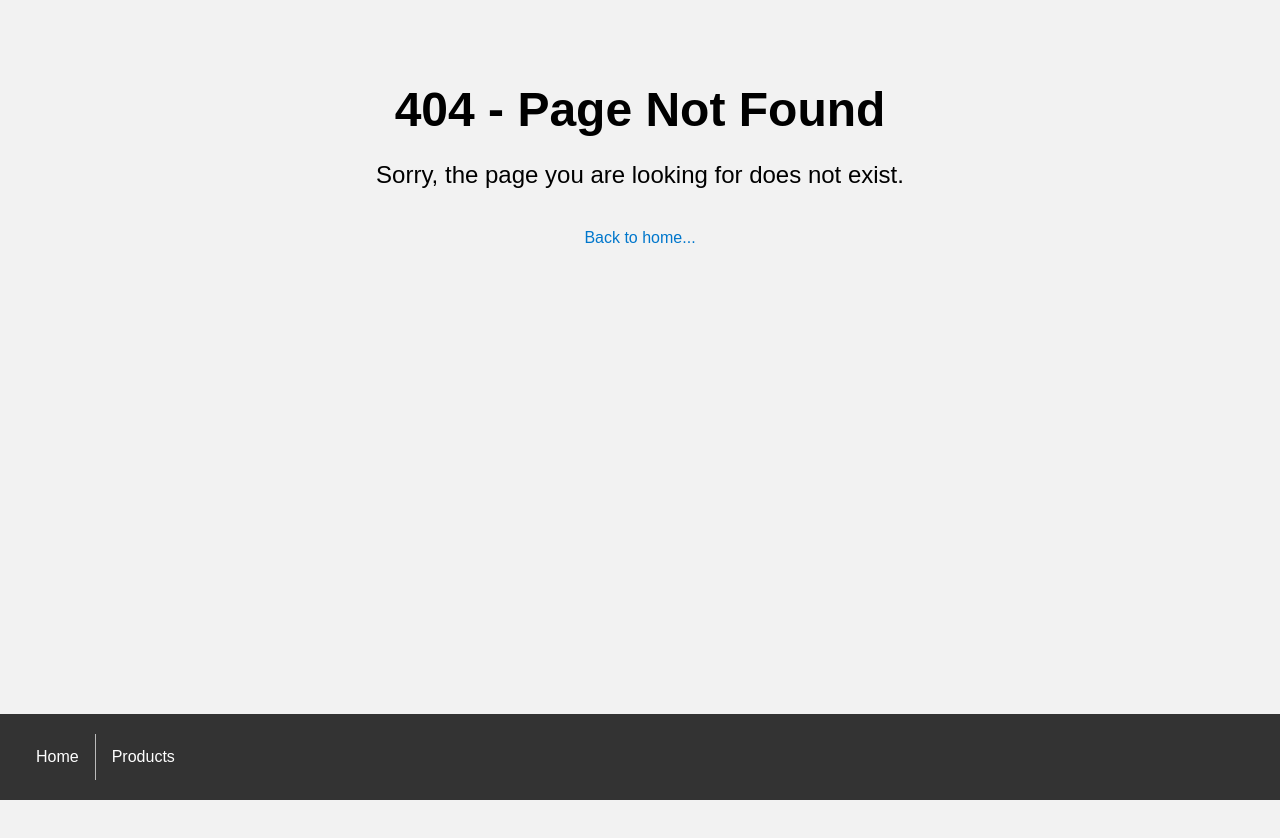
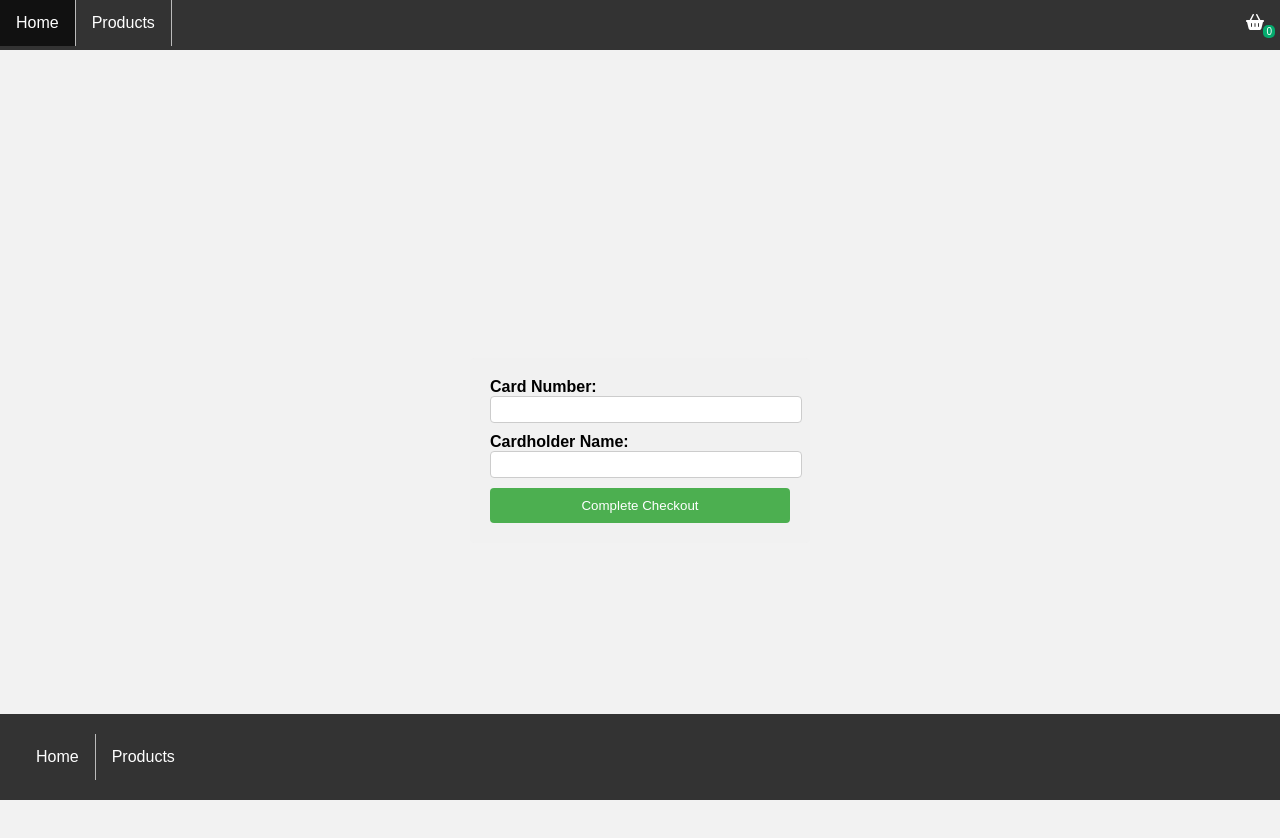
Before and after one commit to CharlieWoo01/React-Final-Task, a React (Create React App) app: page /checkout in a window 1280 px wide. Before the commit this address had no page. Shown: the top 838 px of the page. Before the commit the page ends 800 px from the top, so only its background shows below. Built offline with nearby package versions, Linux system fonts and the light colour scheme.

Commit message:
Add form to purchase

```diff
--- a/src/App.js
+++ b/src/App.js
@@ -5,6 +5,8 @@ import ErrorPage from "./Components/Errors/ErrorPage";
 import Welcome from "./Components/Welcome/Welcome";
 import Footer from "./Components/Footer/Footer";
 import ShoppingBasket from "./Components/ShoppingBasket/ShoppingBasket";
+import Checkout from "./Components/Checkout/Checkout";
+import MainNavigation from "./Components/Navigation/MainNavigation";
 
 function App() {
   const location = useLocation();
@@ -12,10 +14,12 @@ function App() {
   return (
     <>
       <div>
+        <MainNavigation />
         <Routes>
           <Route path="/" element={<Welcome />} />
           <Route path="/products" element={<Products />} />
           <Route path="/shopping-basket" element={<ShoppingBasket />} />
+          <Route path="/checkout" element={<Checkout />} />
           <Route
             path="*"
             element={
--- /dev/null
+++ b/src/Components/Checkout/Checkout.css
@@ -0,0 +1,39 @@
+.form-container {
+    display: flex;
+    justify-content: center;
+    align-items: center;
+    height: 100vh;
+  }
+
+  .purchase-form {
+    width: 300px;
+    padding: 20px;
+    background-color: #f1f1f1;
+    border-radius: 4px;
+  }
+
+  .form-group {
+    margin-bottom: 10px;
+  }
+
+  label {
+    display: block;
+    font-weight: bold;
+  }
+
+  .form-input {
+    width: 100%;
+    padding: 5px;
+    border: 1px solid #ccc;
+    border-radius: 4px;
+  }
+
+  .form-button {
+    width: 100%;
+    padding: 10px;
+    background-color: #4caf50;
+    color: #fff;
+    border: none;
+    border-radius: 4px;
+    cursor: pointer;
+  }
--- /dev/null
+++ b/src/Components/Checkout/Checkout.js
@@ -0,0 +1,58 @@
+import { useState } from "react";
+import "./Checkout.css";
+
+function Checkout() {
+  const [cardNumber, setCardNumber] = useState("");
+  const [cardName, setCardName] = useState("");
+
+  // Update the card number with the data in that input
+  const handleCardNumberChange = (formData) => {
+    setCardNumber(formData.target.value);
+  };
+
+  // Update the card name with the data in that input
+  const handleCardNameChange = (formData) => {
+    setCardName(formData.target.value);
+  };
+
+  // Handle the form submission
+  const handleSubmit = (formData) => {
+    formData.preventDefault();
+    console.log("Card Number:", cardNumber);
+    console.log("Card Name:", cardName);
+    setCardNumber("");
+    setCardName("");
+  };
+
+  return (
+    <div className="form-container">
+      <form onSubmit={handleSubmit} className="purchase-form">
+        <div className="form-group">
+          <label htmlFor="card-number">Card Number:</label>
+          <input
+            type="text"
+            id="card-number"
+            className="form-input"
+            value={cardNumber}
+            onChange={handleCardNumberChange}
+            required
+          />
+        </div>
+        <div className="form-group">
+          <label htmlFor="card-name">Cardholder Name:</label>
+          <input
+            type="text"
+            id="card-name"
+            className="form-input"
+            value={cardName}
+            onChange={handleCardNameChange}
+            required
+          />
+        </div>
+        <button className="form-button" type="submit">Complete Checkout</button>
+      </form>
+    </div>
+  );
+}
+
+export default Checkout;
--- a/src/Components/Products/ProductList.js
+++ b/src/Components/Products/ProductList.js
@@ -1,6 +1,7 @@
 import Card from "../Card/Card";
 import { useState, useEffect } from "react";
 import MainNavigation from "../Navigation/MainNavigation";
+import { Link } from "react-router-dom";
 
 /**
  * @todo: Figure out how I can do this for shopping basket without refresh since it's a separate list to the JSON data provided (Use state related)
@@ -147,6 +148,8 @@ function ProductList(props) {
             <button className="remove-all-button" onClick={basketRemoveAll}>
               Remove All
             </button>
+
+            <Link to="/checkout">Back to home...</Link>
           </div>
         </>
       )}
```
